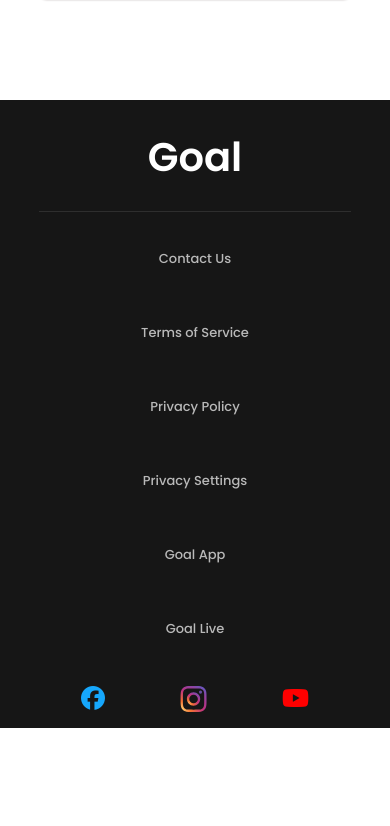
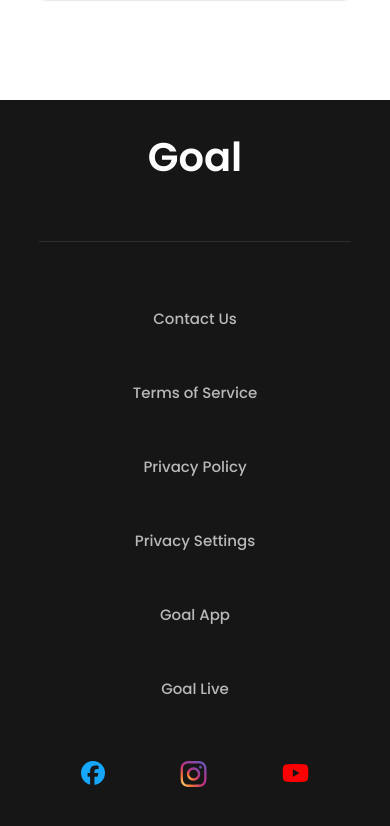
Before and after one commit to k-m-rahman/world-cup, a plain HTML site: page match.html in a window 390 px wide. Shown: the part 3242-4068 px from the top of the page. Before the commit the page ends 3983 px from the top, so only its background shows below. Drawn offline with Linux system fonts and the light colour scheme.

Commit message:
corrected footer style problem

```diff
--- a/match-style.css
+++ b/match-style.css
@@ -280,7 +280,7 @@
     background: #161616;
     display: flex;
     flex-direction: column;
-    gap: 20px;
+    gap: 17px;
     align-items: center;
 }
 
@@ -293,6 +293,7 @@
     color: #FFFFFF;
     margin-top: 7%;
     margin-bottom: 1%;
+
 }
 
 hr {
@@ -311,7 +312,7 @@
     text-decoration: none;
     font-family: 'Poppins';
     font-weight: 500;
-    font-size: 13px;
+    font-size: 15px;
     line-height: 24px;
     font-feature-settings: 'liga' off;
     color: #B9B9B9;
@@ -325,7 +326,6 @@
 .social-links {
     transform: scale(1.5);
     display: flex;
-    padding: 15px;
     gap: 50px;
 
 }
@@ -333,6 +333,7 @@
 .social-links a:hover {
     transform: scale(1.7);
     transition: 0.4s;
+
 }
 
 .fa-facebook {
@@ -463,6 +464,10 @@
         text-align: center;
     }
 
+    footer {
+        height: 360px;
+    }
+
     .footer-links {
         flex-wrap: wrap;
         gap: 30px;
@@ -584,7 +589,8 @@
 
 
     footer {
-        height: auto;
+        height: 730px;
+        gap: 50px;
     }
 
     .footer-links {
--- a/style.css
+++ b/style.css
@@ -15,6 +15,7 @@
     padding: 0;
     box-sizing: border-box;
 }
+
 
 header,
 main {
@@ -286,7 +287,7 @@
     background: #161616;
     display: flex;
     flex-direction: column;
-    gap: 20px;
+    gap: 17px;
     align-items: center;
 }
 
@@ -299,6 +300,7 @@
     color: #FFFFFF;
     margin-top: 7%;
     margin-bottom: 1%;
+
 }
 
 hr {
@@ -331,7 +333,6 @@
 .social-links {
     transform: scale(1.5);
     display: flex;
-    padding: 15px;
     gap: 50px;
 
 }
@@ -339,6 +340,7 @@
 .social-links a:hover {
     transform: scale(1.7);
     transition: 0.4s;
+
 }
 
 .fa-facebook {
@@ -465,6 +467,10 @@
         text-align: center;
     }
 
+    footer {
+        height: 360px;
+    }
+
     .footer-links {
         flex-wrap: wrap;
         gap: 30px;
@@ -584,7 +590,8 @@
     }
 
     footer {
-        height: auto;
+        height: 730px;
+        gap: 50px;
     }
 
     .footer-links {
@@ -594,5 +601,4 @@
         align-items: center;
     }
 
-
 }
```
